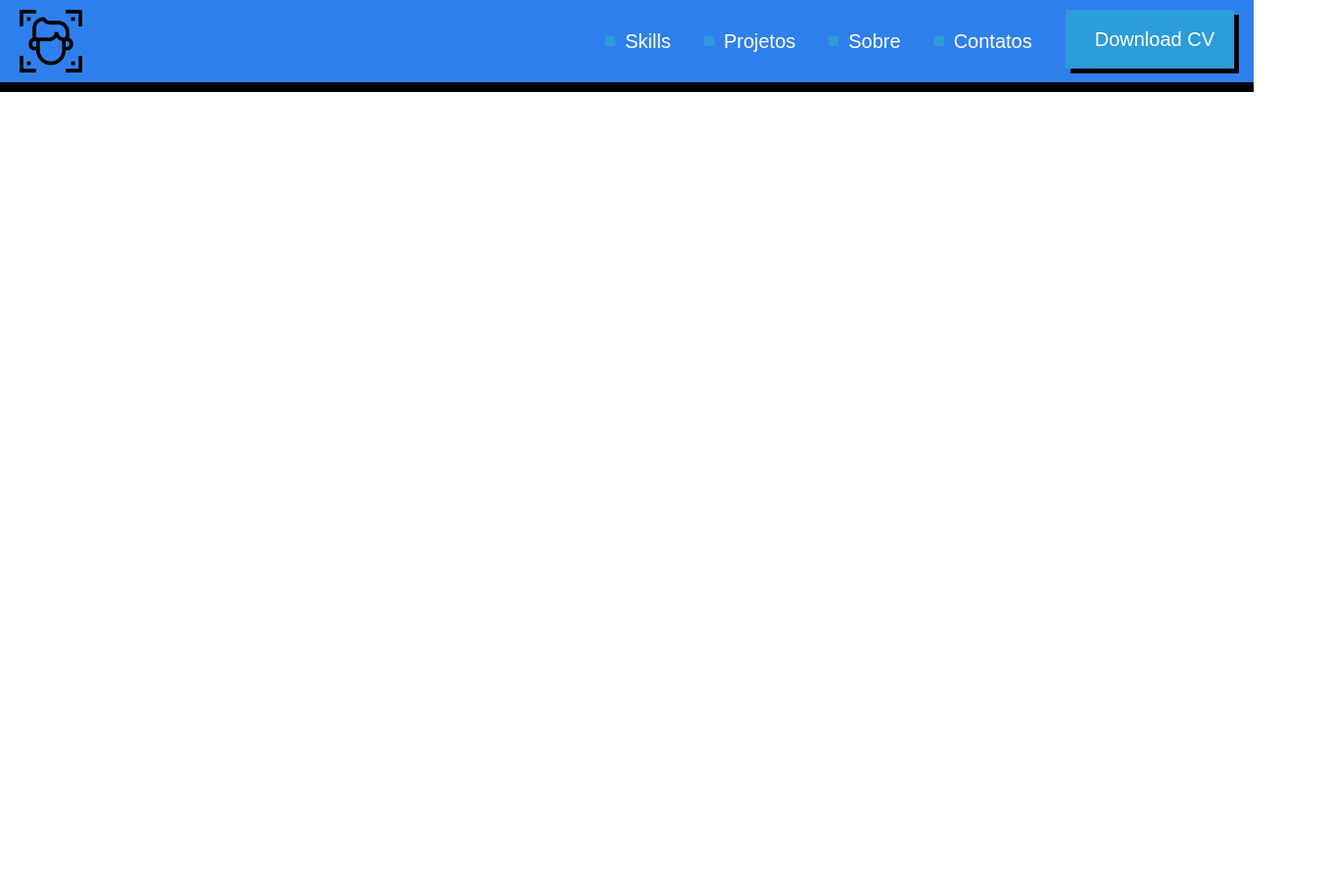
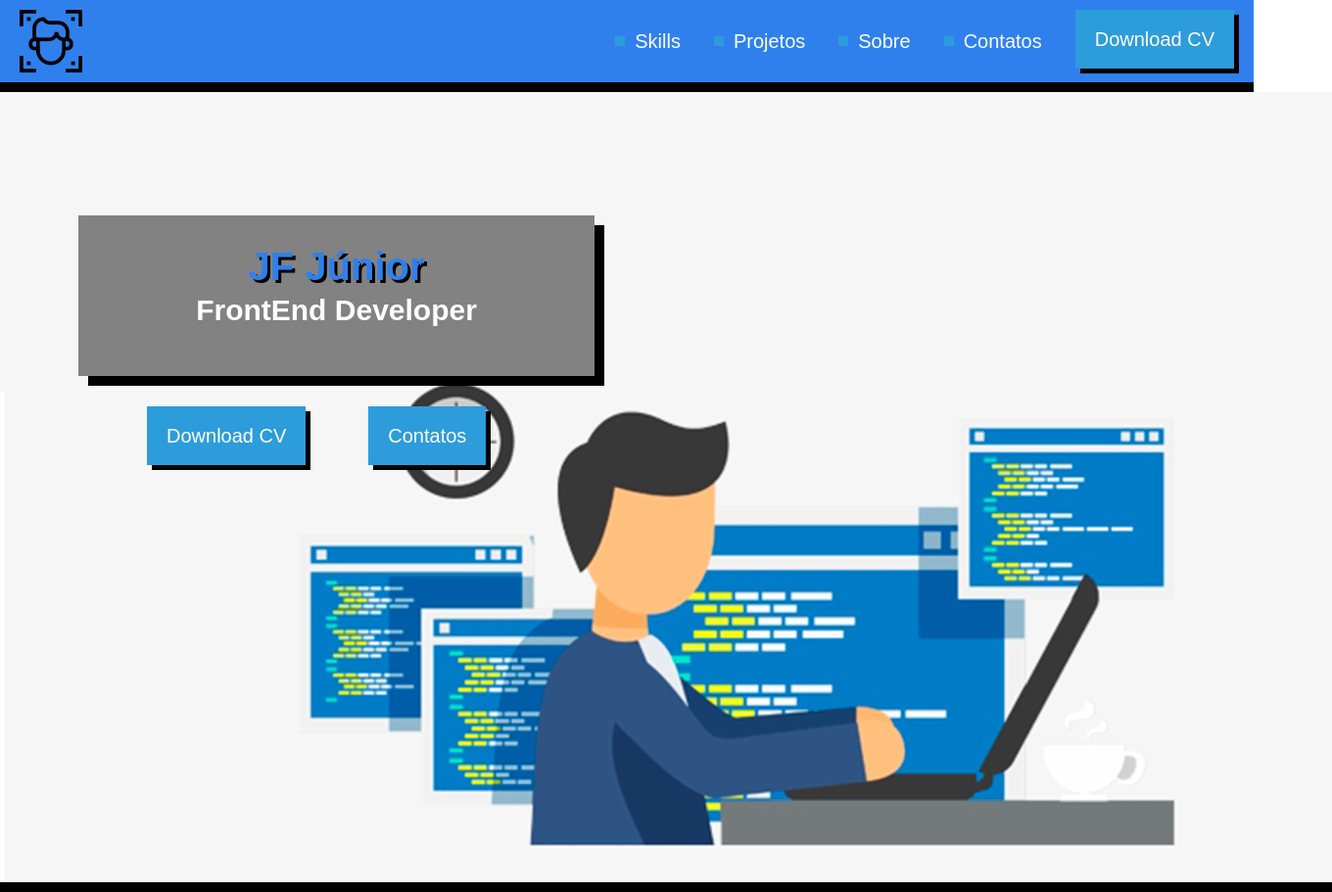
Before and after one commit to jfjunior86/html-feliz, a plain HTML site: page index.html in a window 1280 px wide. Shown: the whole page at 98% size, 1360 px wide, since content can reach past the window. Before the commit the page ends 800 px from the top, so only its background shows below. Drawn offline with Linux system fonts and the light colour scheme.

Commit message:
Desafio - inserir Backgroud

```diff
--- a/css/index.css
+++ b/css/index.css
@@ -1,10 +1,10 @@
+
 header {
     display: flex;
     justify-content: space-between;
     background-color: #2F80ED;
     border-bottom: 10px solid #000;
     padding: 10px 20px;
-
 }
 
 nav {
@@ -12,7 +12,7 @@ nav {
     text-align: right;
 }
 
-a {
+.action {
     display: inline-flex;
     align-items: center;
     color: #fff;
@@ -23,7 +23,7 @@ a {
     margin-right: 30px;
 }
 
-a::before {
+.action::before {
     content: "";
     background-color: #2d9cdb;
     width: 10px;
@@ -32,9 +32,14 @@ a::before {
 
 }
 
-#button{
+.button {
     display: inline-block;
     background-color: #2d9cdb;
+    text-decoration: none;
+    color: #fff;
+    font-size: 20px;
+    font-family: "Fira Code", Arial, Helvetica, sans-serif;
+    font-weight: 500;
     height: 60px;
     line-height: 60px;
     padding-left: 20px;
@@ -44,7 +49,53 @@ a::before {
     transition: transform 100ms linear;
 }
 
-#button:hover{
+.button:hover {
     transform: scale(1.08);
 
 }
+
+#banner {
+    width: 1360px;
+    height: 807px;
+    background-image: url('../assets/img/back.png');
+    background-color: #cccccc;
+    border-bottom: 10px solid #000;
+
+}
+
+.name {
+    position: absolute;
+    top: 220px;
+    left:80px;
+    width: 527px;
+    height: 164px;
+    background-color: #828282;
+    box-shadow: 10px 10px 0 #000;
+}
+
+.title {
+    color: #2F80ED;
+    text-shadow: 3px 3px 0 #000;
+    font-size: 40px;
+    font-family: "Fira Code", Arial, Helvetica, sans-serif;
+    text-align: center;
+    margin-top: 30px;
+}
+
+.subtitle {
+    color: #FFF;
+    font-size: 30px;
+    font-family: "Fira Code", Arial, Helvetica, sans-serif;
+    text-align: center;
+    margin-top: 5px;
+}
+
+.buttons-banner {
+    position: absolute;
+    top: 415px;
+    left: 150px;
+}
+
+.-second {
+    margin-left: 60px;
+}
--- a/css/reset.css
+++ b/css/reset.css
@@ -1,3 +1,5 @@
-body{
+body, H1, H2{
     margin: 0;
+    padding: 0;
+
 }
--- a/index.html
+++ b/index.html
@@ -17,13 +17,26 @@
        <header>
            <img src="assets/img/logo.png" alt="Logo em formato de icone">
             <nav> <!-- ctrl D seleciona mais de uma linha-->
-                <a href="#" lang="en">Skills<after></a>
-                <a href="#">Projetos</a>
-                <a href="#">Sobre</a>
-                <a href="#">Contatos</a>
-                <a id="button" href="#" lang="en"> Download CV</a>
+                <a class="action" href="#" lang="en">Skills<after></a>
+                <a class="action" href="#">Projetos</a>
+                <a class="action" href="#">Sobre</a>
+                <a class="action" href="#">Contatos</a>
+                <a class="button" href="#" lang="en"> Download CV</a>
             </nav>
        </header>
+
+       <section id="banner">
+           <div class="name">
+                <h1 class="title">JF Júnior</h1>
+                <h2 class="subtitle">FrontEnd Developer</h2>
+            </div>
+
+           <div class="buttons-banner">
+                <a class="button" href="">Download CV</a>
+                <a class="button -second" href="">Contatos</a>
+            </div>
+
+       </section>
 
     </body>
 
```
Also changed, not shown: Novo.txt (deleted), assets/img/back.png (renamed from assets/img/Sem-Título-1.png).
